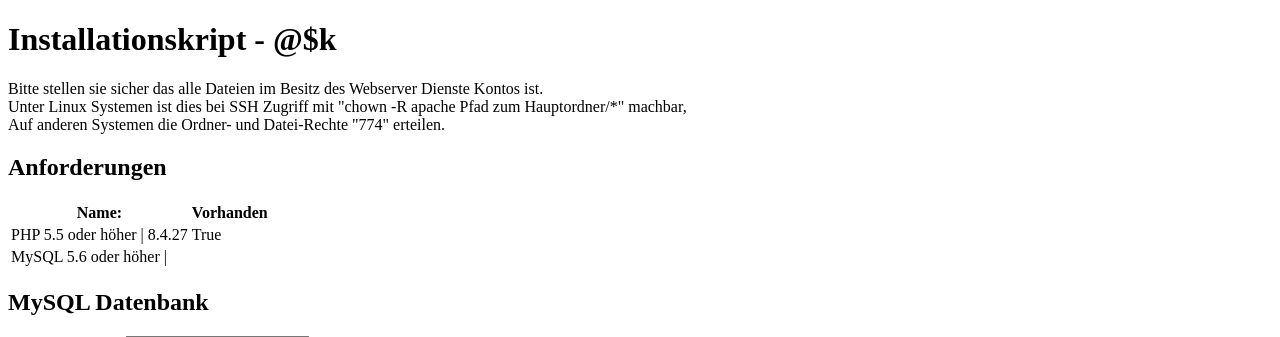
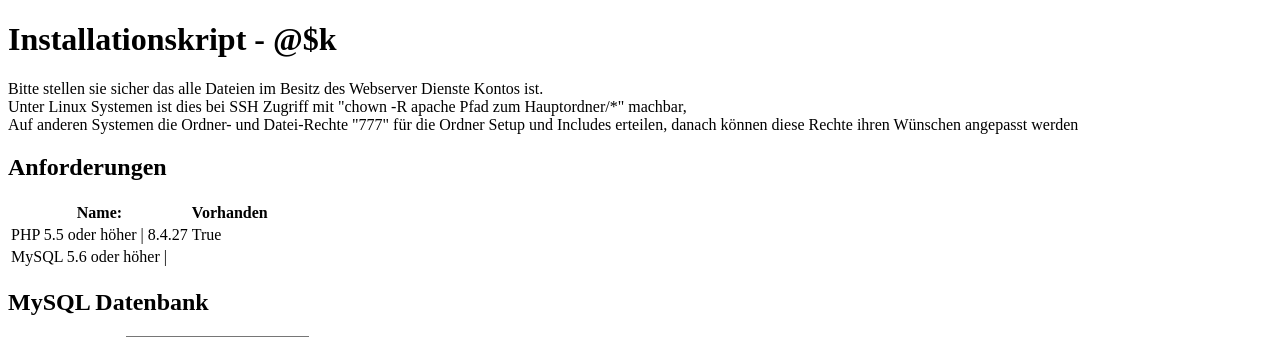
Before and after one commit to pierew/ask, a PHP site: page /setup/index.php in a window 1280 px wide. Shown: the top 337 px of the page. Run offline with PHP 8.4, Linux system fonts and the light colour scheme.

Commit message:
Cleaning

```diff
--- a/includes/classes/view.class.php
+++ b/includes/classes/view.class.php
@@ -70,7 +70,8 @@ function getAdminView($type, $category, $action, $item) {
                 case "results":
                     echo "<h2>Ergebnisverwaltung</h2>";
                     echo "<a href='index.php?view_category=results&type=edit&action=reset'>Ergebnisse zur&uuml;cksetzen</a>";
-                    include_once '../../results.php';
+                    echo "<hr>";
+                    include_once 'results.php';
                     break;
                 case "survey-control":
                     echo "<h2>Thesenverwaltung</h2>";
--- a/setup/index.php
+++ b/setup/index.php
@@ -7,7 +7,7 @@
         <h1>Installationskript - @$k</h1>
         <p>Bitte stellen sie sicher das alle Dateien im Besitz des Webserver Dienste Kontos ist.<br>
         Unter Linux Systemen ist dies bei SSH Zugriff mit "chown -R apache Pfad zum Hauptordner/*" machbar,<br>
-        Auf anderen Systemen die Ordner- und Datei-Rechte "774" erteilen.
+        Auf anderen Systemen die Ordner- und Datei-Rechte "777" f&uuml;r die Ordner Setup und Includes erteilen, danach k&ouml;nnen diese Rechte ihren W&uuml;nschen angepasst werden
         </p>
         <p>
             <h2>Anforderungen</h2>
```
